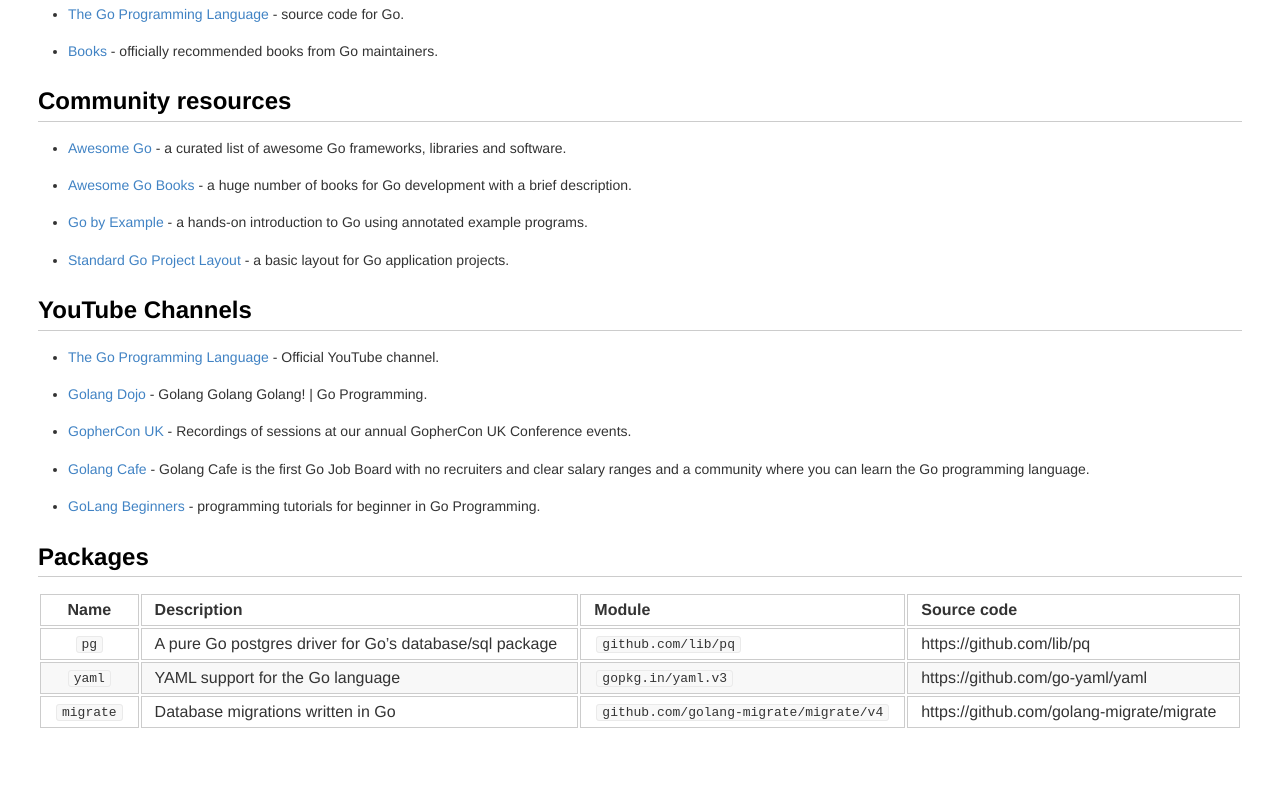
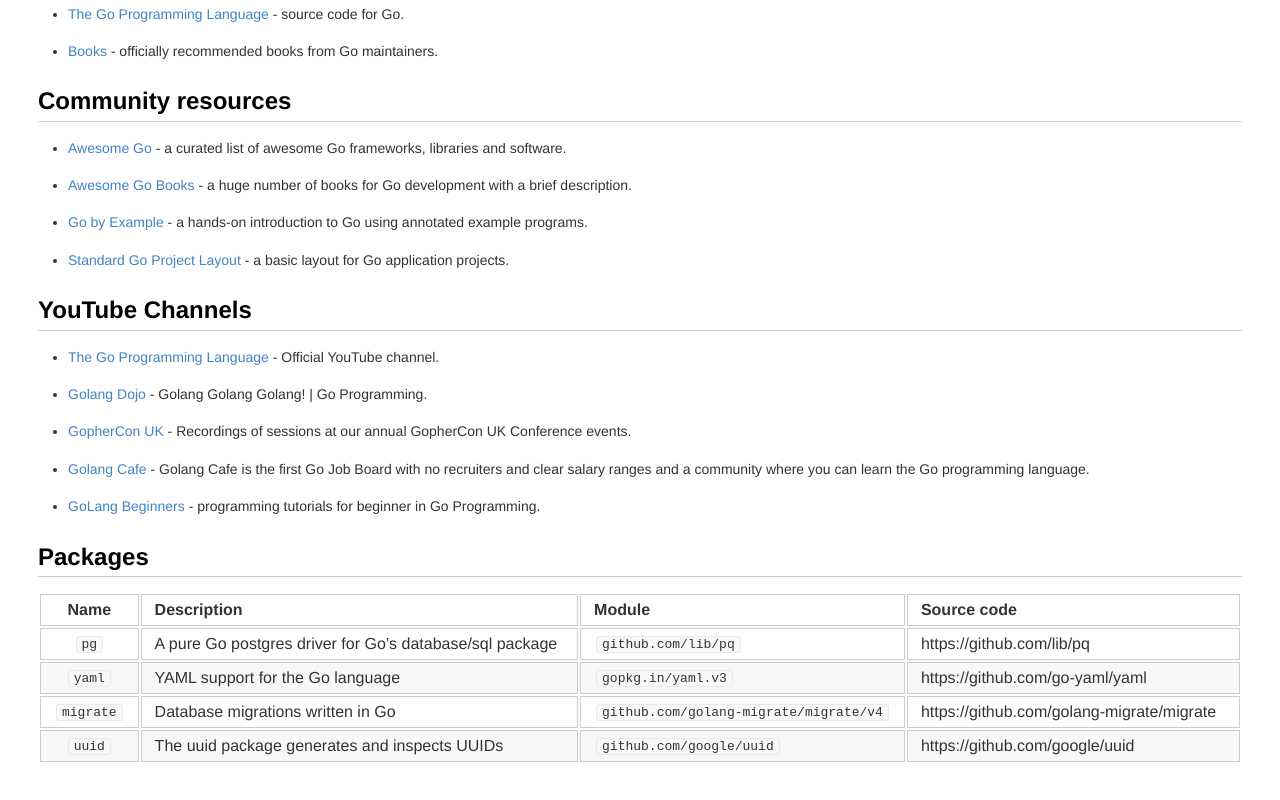
Before and after one commit to rakovets/learn-go, a plain HTML site: page index.html in a window 1280 px wide. Shown: the part 399-1199 px from the top of the page. Before the commit the page ends 1167 px from the top, so only its background shows below. Drawn offline with Linux system fonts and the light colour scheme.

Commit message:
deploy: aa49ec4822e954717fd1e73dc573f82f13aaad5f

```diff
--- a/index.html
+++ b/index.html
@@ -83,5 +83,11 @@ Programming.</li>
 <td><code>github.com/golang-migrate/migrate/v4</code></td>
 <td>https://github.com/golang-migrate/migrate</td>
 </tr>
+<tr class="even">
+<td style="text-align: center;"><code>uuid</code></td>
+<td>The uuid package generates and inspects UUIDs</td>
+<td><code>github.com/google/uuid</code></td>
+<td>https://github.com/google/uuid</td>
+</tr>
 </tbody>
 </table>
```
Also changed, not shown: 2 other files.
